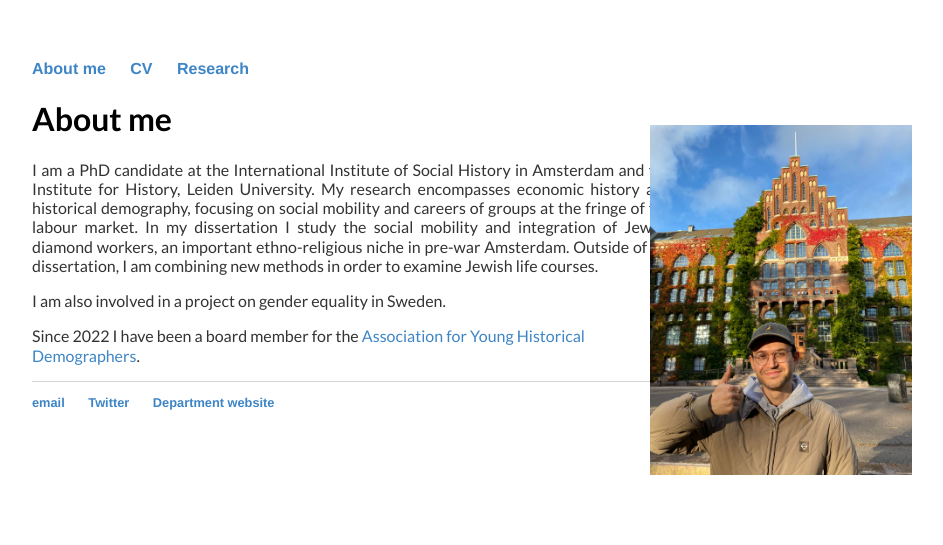
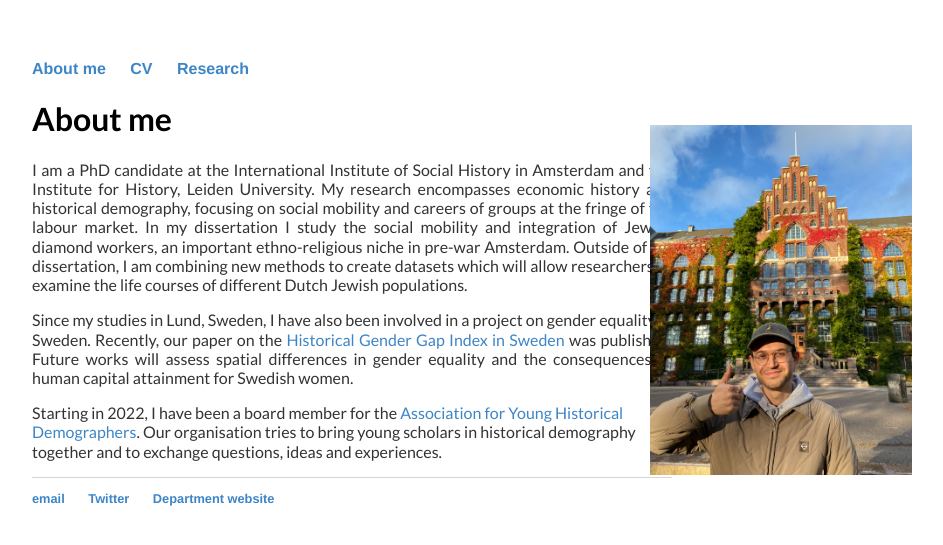
Before and after one commit to kok-joris/kok-joris.github.io, a Jekyll site: the page built from index.html, in a window 1280 px wide. Shown: the top 545 px of the page, without its empty margins (288-1231 px from the left). Built offline with Jekyll 4.4.1, drawn with Linux system fonts in a browser that asks for light colours; Markdown is read by kramdown in place of the engine named in the settings.

Commit message:
Update index.html

```diff
--- a/index.html
+++ b/index.html
@@ -14,12 +14,18 @@ title: Joris Kok
 
 	<h1>About me</h1>
 	    <p align="justify">
-		    I am a PhD candidate at the International Institute of Social History in Amsterdam and the Institute for History, Leiden University. My research encompasses economic history and historical demography, focusing on social mobility and careers of groups at the fringe of the labour market. In my dissertation I study the social mobility and integration of Jewish diamond workers, an important ethno-religious niche in pre-war Amsterdam. Outside of my dissertation, I am combining new methods in order to examine Jewish life courses.
+		    I am a PhD candidate at the International Institute of Social History in Amsterdam and the Institute for History, Leiden University.
+		    My research encompasses economic history and historical demography, focusing on social mobility and careers of groups at the fringe of the labour market.
+		    In my dissertation I study the social mobility and integration of Jewish diamond workers, an important ethno-religious niche in pre-war Amsterdam.
+		    Outside of my dissertation, I am combining new methods to create datasets which will allow researchers to examine the life courses of different Dutch Jewish populations.
 	    </p>
 
-	<p>I am also involved in a project on gender equality in Sweden.</p>
+	<p align="justify">  Since my studies in Lund, Sweden, I have also been involved in a project on gender equality in Sweden.
+		Recently, our paper on the <a href="https://www.cambridge.org/core/services/aop-cambridge-core/content/view/D50225E04E4573AA7D3B175032291B2C/S0022050723000359a.pdf/the-historical-gender-gap-index-a-longitudinal-and-spatial-assessment-of-sweden-1870-1990.pdf" target="_blank">Historical Gender Gap Index in Sweden</a> was published.
+		Future works will assess spatial differences in gender equality and the consequences of human capital attainment for Swedish women.</p>
 
-	<p>Since 2022 I have been a board member for the <a href="http://www.younghistoricaldemographers.com/" target="_blank">Association for Young Historical Demographers</a>.</p>
+	<p>Starting in 2022, I have been a board member for the <a href="http://www.younghistoricaldemographers.com/" target="_blank">Association for Young Historical Demographers</a>.
+	Our organisation tries to bring young scholars in historical demography together and to exchange questions, ideas and experiences.</p>
 
 
 </div><!-- /.blurb -->
```
